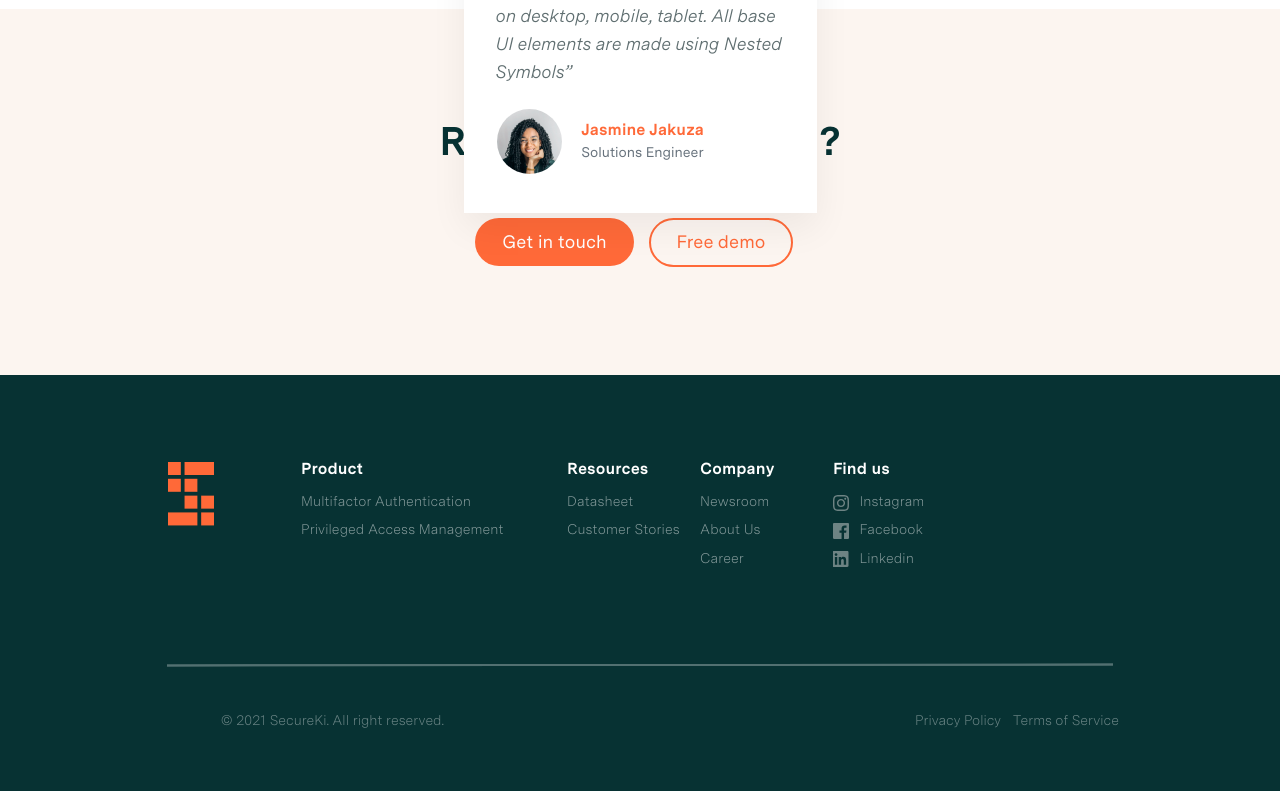
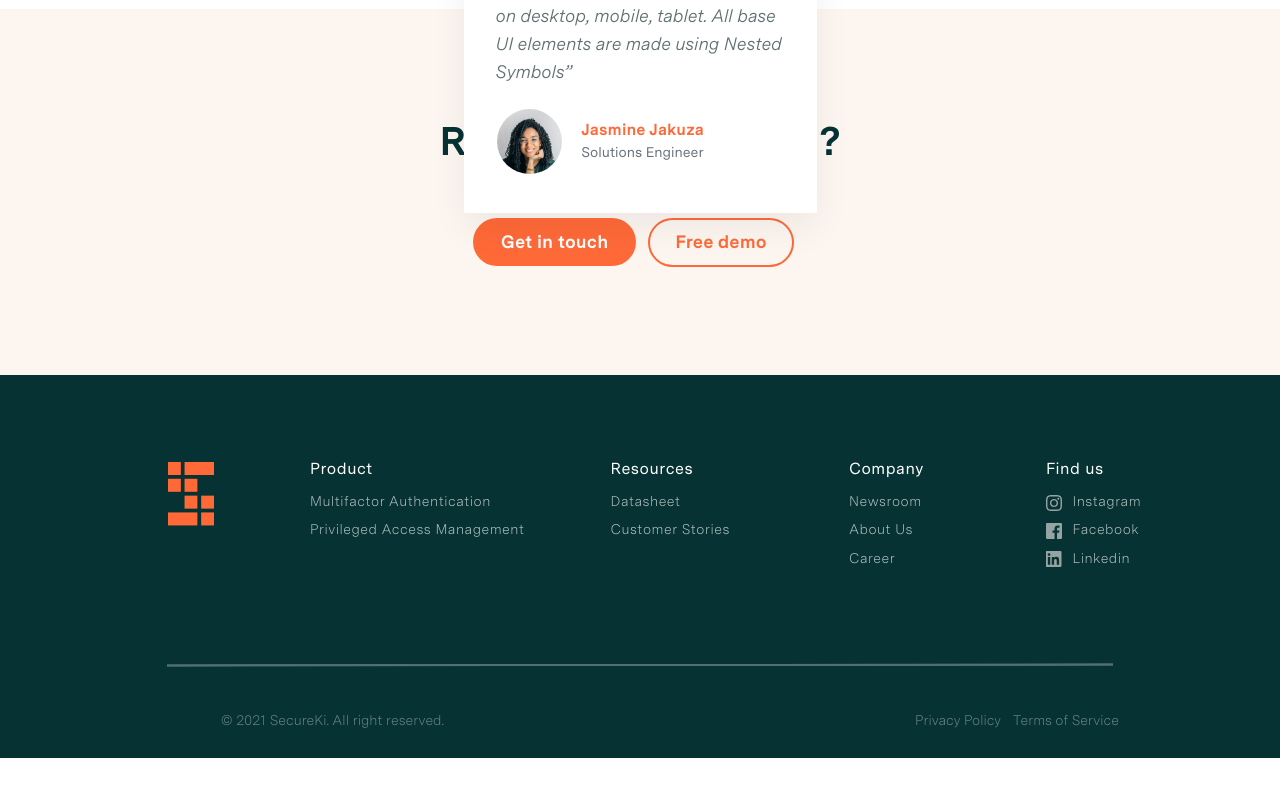
Before and after one commit to aquaMAX/secureki, a Gatsby site: page / in a window 1280 px wide. Shown: the part 4310-5101 px from the top of the page. After the commit the page ends 5068 px from the top, so only its background shows below. Built offline with nearby package versions, Linux system fonts and the light colour scheme; Gatsby itself is replaced by a stand-in of ours.

Commit message:
fixed footer and getstarted

```diff
--- a/src/components/body/Footer.js
+++ b/src/components/body/Footer.js
@@ -9,29 +9,32 @@ import linkedin from "../../assets/logos/linkedin.svg"
 
 const Container = styled.div`
     height: 23.9375em;
-
     background: #073233;
-
+    max-width: 90em;
+    justify-content: center;
+    -webkit-justify-content: center;
+    margin-left: auto;
+    margin-right: auto;
 
 `
 
-const StyledCol = styled(Col)`
+const StyledCol = styled.div`
     padding-left: 0;
     padding-right: 0;
     justify-content: center;
 
     > p {
         font-family: Messina Sans;
-        font-style: light;
+        font-style: regular;
         font-weight: 200;
         font-size: 0.875em;
         line-height: 1.7142857142857142em;
         /* identical to box height, or 171% */
-        letter-spacing: 0.0071428571428571435em;
+        letter-spacing: 0.0371428571428571435em;
 
         color: #FFFFFF;
 
-        opacity: 0.5;
+        opacity: 0.7;
 
         /* Inside Auto Layout */
         flex: none;
@@ -43,12 +46,12 @@ const StyledCol = styled(Col)`
     > h1 {
         /* First page */
         font-family: Messina Sans;
-        font-style: normal;
-        font-weight: 600;
+        font-style: regular;
+        font-weight: 400;
         font-size: 1em;
         line-height: 1.5em;
         /* identical to box height, or 150% */
-        letter-spacing: 0.00625em;
+        letter-spacing: 0.0325em;
 
         color: #FFFFFF;
 }
@@ -70,9 +73,7 @@ const StyledRow = styled(Row)`
     padding-top: 5.125em;
     padding-bottom: 5.625em;
     padding-left: 10.5em;
-    padding-right: 19.625em;
-    display: flex;
-    justify-content: center;
+
     margin-left: 0;
     margin-right: 0;
 `
@@ -86,7 +87,7 @@ const NoMarginPolicyRow = styled(Row)`
     margin-left: 0;
     margin-right: 0;
     padding-top: 2.7142857142857144em;
-    padding-bottom: 2.857142857142857em;
+
     background: #073233;
 
 `
@@ -121,7 +122,7 @@ const StyledRights = styled.div`
     padding-left: 14.6875em;
 `
 
-const StyledImgCol = styled(Col)`
+const StyledImgCol = styled.div`
     padding: 0;
     margin-top: 0.3125em;
 `
@@ -130,35 +131,60 @@ const StyledSocials = styled.img`
     margin-right: 0.75em;
 `
 
+const Product = styled.div`
+    margin-left: 6em;
+`
+
+const Resources = styled.div`
+    margin-left: 5.375em;
+`
+
+const Company = styled.div`
+    margin-left: 7.4375em;
+`
+
+const Findus = styled.div`
+    margin-left: 7.625em;
+`
+
 export const Footer = () => {
     return (
+        <div style={{background: "#073233"}}>
             <Container>
             <StyledRow>
                 <StyledImgCol>
                     <img src={mark} />
                 </StyledImgCol>
-                <StyledCol xs={4}>
+                    <Product>
+                        <StyledCol>
                             <h1>Product</h1>
                             <p>Multifactor Authentication</p>
                             <p>Privileged Access Management</p>
                         </StyledCol>
+                    </Product>
+                    <Resources>
                         <StyledCol>
                             <h1>Resources</h1>
                             <p>Datasheet</p>
                             <p>Customer Stories</p>
                         </StyledCol>
+                    </Resources>
+                    <Company>
                         <StyledCol>
                             <h1>Company</h1>
                             <p>Newsroom</p>
                             <p>About Us</p>
                             <p>Career</p>
                         </StyledCol>
+                    </Company>
+                    <Findus>
                         <StyledCol>
                             <h1>Find us</h1>
                             <p><StyledSocials src={instagram} />Instagram</p>
                             <p><StyledSocials src={facebook} />Facebook</p>
                             <p><StyledSocials src={linkedin} />Linkedin</p>
                         </StyledCol>
+                    </Findus>
             </StyledRow>
             <NoMarginRow>
                 <StyledUnderline />
@@ -174,5 +200,7 @@ export const Footer = () => {
             </NoMarginPolicyRow>
 
         </Container>
+        </div>
+
     )
 }
--- a/src/components/body/GetStarted.js
+++ b/src/components/body/GetStarted.js
@@ -39,10 +39,12 @@ const StyledButton = styled(Button)`
     margin-left: 9em;
     padding: 0.5687em 1.425em 0.5687em 1.425em;
     font-size: 1.125em;
+    font-weight: bold;
     transition: 0.3s;
     &:hover {
         background: #E55A2D;
         color: #FFFFFF;
+        border-color: #E55A2D;
     }
 `
 
@@ -51,6 +53,7 @@ const StyledSecondButton = styled(Button)`
     margin-right: 9.5em;
     padding: 0.6687em 1.525em 0.6687em 1.525em;
     font-size: 1.125em;
+    font-weight: bold;
     transition: 0.3s;
     &:hover {
         background: #E55A2D;
--- a/src/fonts/typography.css
+++ b/src/fonts/typography.css
@@ -29,7 +29,7 @@
 
 @font-face {
   font-family: 'Messina Sans';
-
+  font-weight: normal;
   src: url("MessinaSans-Regular.otf");
 }
 
```
Lines whose indentation alone changed are shown as unchanged.
